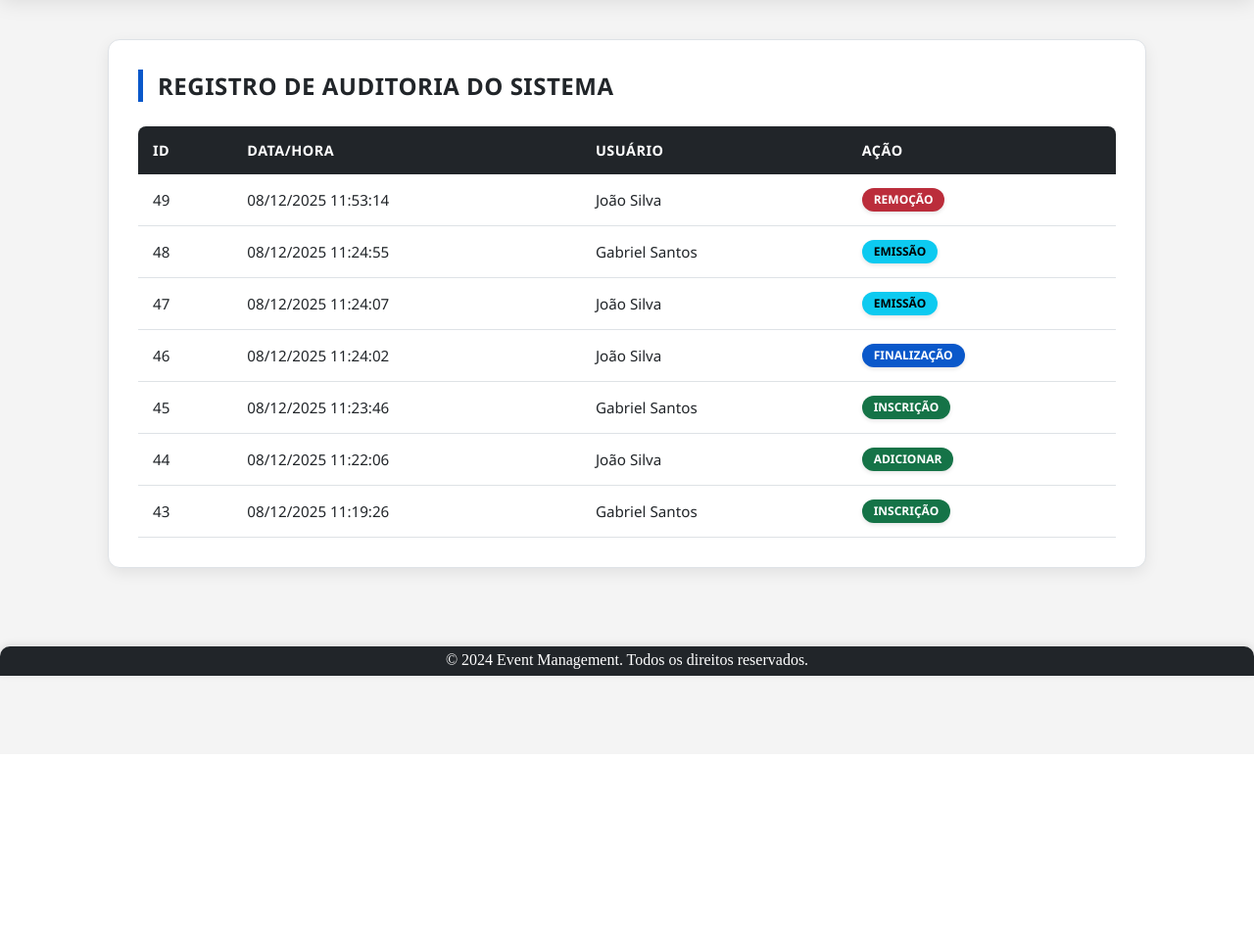
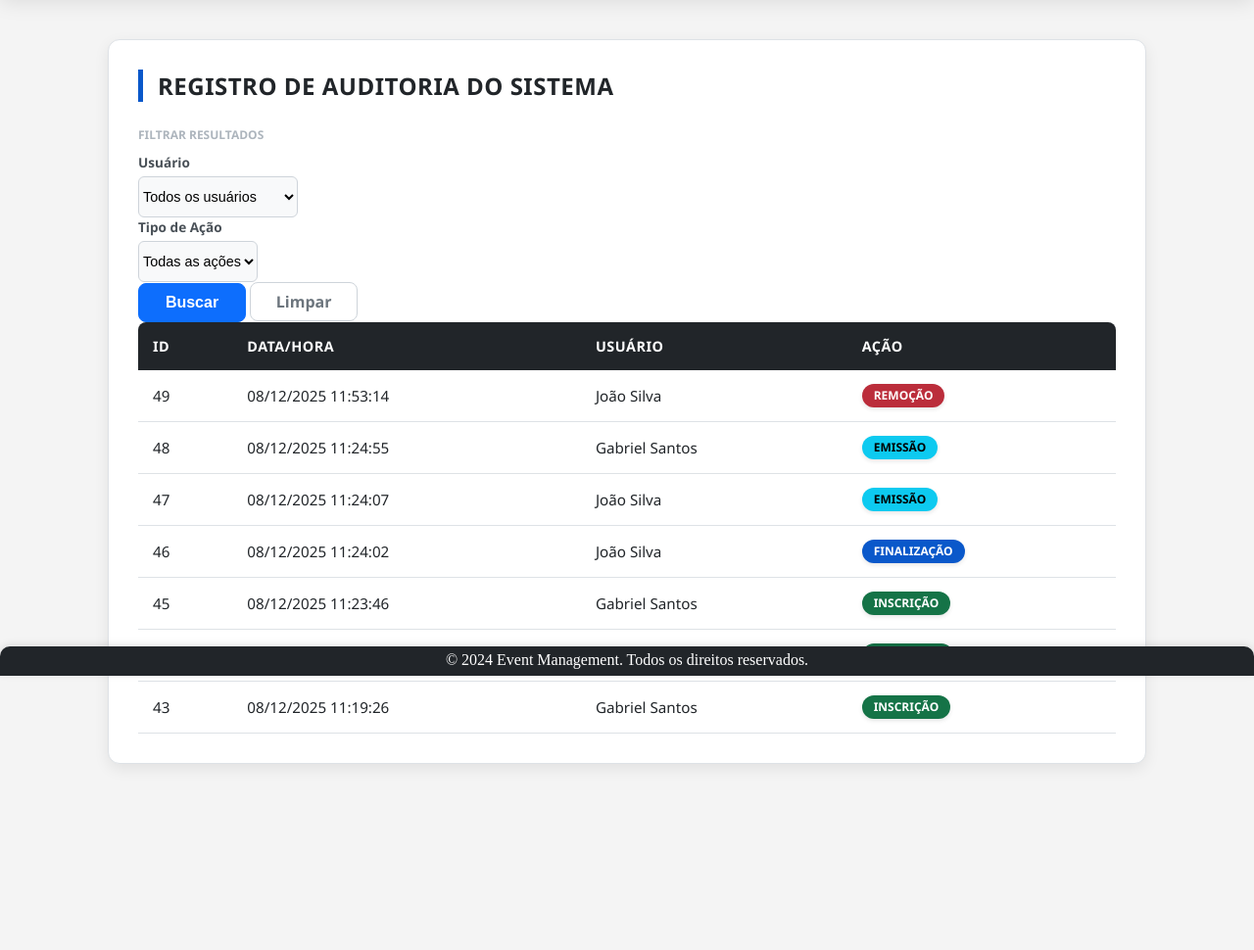
Before and after one commit to Luiprogramador/projeto-web-1, a Django app: page /auditorial/ in a window 1280 px wide. Shown: the part 110-1080 px from the top of the page at 98% size. Before the commit the page ends 804 px from the top, so only its background shows below. Run offline with Django 5.2, Linux system fonts and the light colour scheme; a user stored in the database is signed in; data comes from the database, SQL or seed files in the repository; some web fonts are replaced.

Commit message:
filtro do auditorial

```diff
--- a/event_management/app/templates/auditorial.html
+++ b/event_management/app/templates/auditorial.html
@@ -1,5 +1,6 @@
 {% extends "base.html" %}
 {% load static %}
+
 {% block title %}Auditoria do Sistema{% endblock %}
 
 {% block content %}
@@ -7,14 +8,57 @@
                 <div class="card card-large">
                     <h2 class="text-center mb-lg">Registro de Auditoria do Sistema</h2>
 
+            <div class="filter-wrapper">
+                <div class="filter-header">
+                    <i class="bi bi-sliders"></i> Filtrar Resultados
+                </div>
+
+                <form method="get" class="d-flex align-items-end gap-2" style="width: 100%;">
+
+                    <div style="flex: 5; min-width: 200px;">
+                        <label for="user" class="filter-label">Usuário</label>
+                        <select name="user" id="user" class="form-select form-select-custom">
+                            <option value="">Todos os usuários</option>
+                            {% for u in users %}
+                                <option value="{{ u.id }}" {% if u.id|stringformat:"s" == request.GET.user %}selected{% endif %}>
+                                    {{ u.get_full_name|default:u.username }}
+                                </option>
+                            {% endfor %}
+                        </select>
+                    </div>
+
+                    <div style="flex: 4; min-width: 150px;">
+                        <label for="action" class="filter-label">Tipo de Ação</label>
+                        <select name="action" id="action" class="form-select form-select-custom">
+                            <option value="">Todas as ações</option>
+                            {% for option in action_options %}
+                                <option value="{{ option }}" {% if request.GET.action == option %}selected{% endif %}>
+                                    {{ option }}
+                                </option>
+                            {% endfor %}
+                        </select>
+                    </div>
+
+                    <div style="flex: 3; min-width: 180px;">
+                        <div class="d-flex gap-2"> <button type="submit" class="btn btn-filter-action btn-search flex-grow-1">
+                                Buscar
+                            </button>
+                            <a href="{% url 'auditorial' %}" class="btn btn-filter-action btn-clear flex-grow-1">
+                                Limpar
+                            </a>
+                        </div>
+                    </div>
+
+                </form>
+            </div>
         {% if not logs %}
-        <div class="alert alert-info text-center" role="alert">
-            Não há registros de auditoria disponíveis.
+            <div class="alert alert-info text-center m-3" role="alert">
+                Não há registros de auditoria correspondentes à sua busca.
             </div>
         {% else %}
-        <div class="table-responsive">
-            <table class="table table-striped table-hover">
-                <thead class="thead-dark">
+            <div class="table-responsive p-3">
+                <table class="table table-striped table-hover align-middle">
+                    <thead class="thead-dark table-dark">
                         <tr>
                             <th scope="col">ID</th>
                             <th scope="col">Data/Hora</th>
@@ -27,34 +71,31 @@
                         <tr>
                             <td>{{ log.id }}</td>
                             <td>{{ log.timestamp|date:"d/m/Y H:i:s" }}</td>
-                        <td>{{ log.user.get_full_name }}</td>
+                            <td>{{ log.user.get_full_name|default:log.user.username }}</td>
                             <td>
                                 <div class="tooltip-container">
-                            {% if "Emitir" in log.action%}
+                                    {% if "Emitir" in log.action %}
                                         <span class="badge bg-info">EMISSÃO</span>
-                                <span class="tooltip-text">{{ log.action }}</span>
                                     {% elif "Adicionar" in log.action %}
                                         <span class="badge bg-success">ADICIONAR</span>
-                                <span class="tooltip-text">{{ log.action }}</span>
                                     {% elif "Registro" in log.action %}
                                         <span class="badge bg-primary">REGISTRO</span>
-                            <span class="tooltip-text">{{ log.action }}</span>
                                     {% elif "Remover" in log.action %}
                                         <span class="badge bg-danger">REMOÇÃO</span>
-                                <span class="tooltip-text">{{ log.action }}</span>
                                     {% elif "Editar" in log.action %}
                                         <span class="badge bg-warning">EDIÇÃO</span>
-                                <span class="tooltip-text">{{ log.action }}</span>
                                     {% elif "Inscrição" in log.action %}
                                         <span class="badge bg-success">INSCRIÇÃO</span>
+                                    {% elif "Finalizar" in log.action %}
+                                        <span class="badge bg-primary">FINALIZAÇÃO</span>
+                                    {% else %}
+                                        <span class="badge bg-secondary">{{ log.action|truncatechars:20 }}</span>
+                                    {% endif %}
+
+                                    {% if log.action|length > 20 %}
                                         <span class="tooltip-text">{{ log.action }}</span>
-                            {%elif "Finalizar" in log.action %}
-                                <span class="badge bg-primary">FINALIZAÇÃO</span>
-                                <span class="tooltip-text">{{ log.action }}</span>
+                                    {% endif %}
                                 </div>
-                            {% else %}
-                                <span class="badge bg-primary">{{ log.action }}</span>
-                            {% endif %}
                             </td>
                         </tr>
                         {% endfor %}
--- a/event_management/app/views.py
+++ b/event_management/app/views.py
@@ -403,16 +403,45 @@
     }
     return render(request, 'certificate/certificate_detail.html', context)
 
-# ------------- AUDITORIAL -------------
+# ------------- AUDITORIAL -------------        # Importe o seu model de Auditoria
+
 def auditorial(request):
-    if not request.user.is_authenticated or request.user.user_type != 'Organizador': # Restringe o acesso apenas para usuários autenticados com user_type 'Organizador'.
+    if not request.user.is_authenticated or getattr(request.user, 'user_type', '') != 'Organizador':
         messages.error(request, 'Você não tem permissão para acessar o auditorial.')
         return redirect('home')
 
-    logs = Auditoria.objects.all().order_by('-timestamp') # Busca todos os logs de auditoria e ordena por data/hora decrescente.
+    logs = Auditoria.objects.all().order_by('-timestamp')
+
+    # --- Lógica do Filtro ---
+    user_id = request.GET.get('user')
+    action_query = request.GET.get('action')
+
+    if user_id:
+        logs = logs.filter(user__id=user_id)
+
+    if action_query:
+        # icontains continua sendo necessário pois a ação no banco pode ser uma frase longa
+        # Ex: Se selecionar "Editar", ele acha "Editar perfil de fulano"
+        logs = logs.filter(action__icontains=action_query)
+
+    # --- Dados para os Menus ---
+    users = UserRegister.objects.all().order_by('username')
+
+    # Lista exata das palavras-chave que você usa nos "if/elif" do seu HTML
+    action_options = [
+        'Adicionar',
+        'Editar',
+        'Remover',
+        'Emitir',
+        'Registro',
+        'Inscrição',
+        'Finalizar'
+    ]
 
     context = {
-        'logs': logs
+        'logs': logs,
+        'users': users,
+        'action_options': action_options  # Enviamos a lista para o template
     }
 
     return render(request, 'auditorial.html', context)
--- a/event_management/static/css/style.css
+++ b/event_management/static/css/style.css
@@ -2353,3 +2353,81 @@
     0% { transform: rotate(0deg); }
     100% { transform: rotate(360deg); }
 }
+
+/* Container do Filtro */
+.filter-container {
+    background-color: #fff;
+    border: 1px solid #e0e0e0;
+    border-radius: 8px;
+    padding: 20px;
+    margin-bottom: 25px;
+    box-shadow: 0 2px 5px rgba(0,0,0,0.05);
+}
+
+.filter-header {
+    font-size: 0.75rem;
+    font-weight: 700;
+    text-transform: uppercase;
+    color: #adb5bd;
+    margin-bottom: 10px;
+}
+
+.filter-label {
+    font-size: 0.85rem;
+    font-weight: 600;
+    color: #495057;
+    margin-bottom: 5px;
+    display: block;
+    white-space: nowrap; /* Garante que o texto do label não quebre */
+}
+
+/* Inputs e Selects */
+.form-select-custom {
+    height: 42px; /* Altura fixa */
+    border-radius: 6px;
+    border: 1px solid #ced4da;
+    background-color: #f8f9fa;
+    font-size: 0.9rem;
+}
+
+.form-select-custom:focus {
+    border-color: #0d6efd;
+    box-shadow: 0 0 0 3px rgba(13, 110, 253, 0.15);
+    background-color: #fff;
+}
+
+/* Botões */
+.btn-filter {
+    height: 42px; /* Mesma altura do input */
+    border-radius: 6px;
+    font-weight: 600;
+    font-size: 0.9rem;
+    display: flex;
+    align-items: center;
+    justify-content: center;
+    padding: 0 20px;
+    white-space: nowrap;
+    transition: all 0.2s;
+}
+
+.btn-search {
+    background-color: #0d6efd;
+    color: white;
+    border: 1px solid #0d6efd;
+}
+.btn-search:hover {
+    background-color: #0b5ed7;
+    transform: translateY(-1px);
+}
+
+.btn-clear {
+    background-color: #fff;
+    color: #6c757d;
+    border: 1px solid #ced4da;
+    text-decoration: none;
+}
+.btn-clear:hover {
+    background-color: #f8f9fa;
+    color: #dc3545;
+    border-color: #dc3545;
+}
```
Lines whose indentation alone changed are shown as unchanged.
